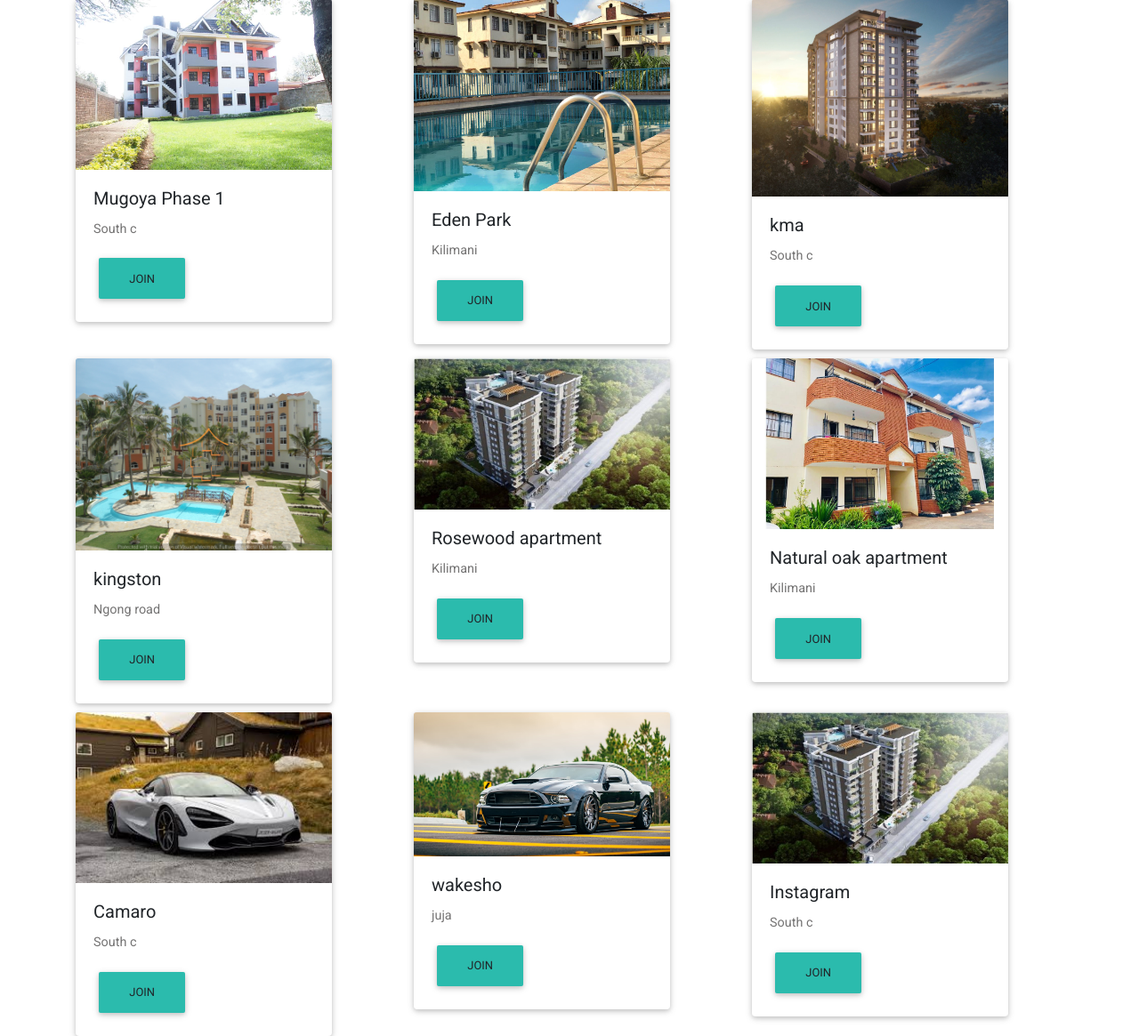
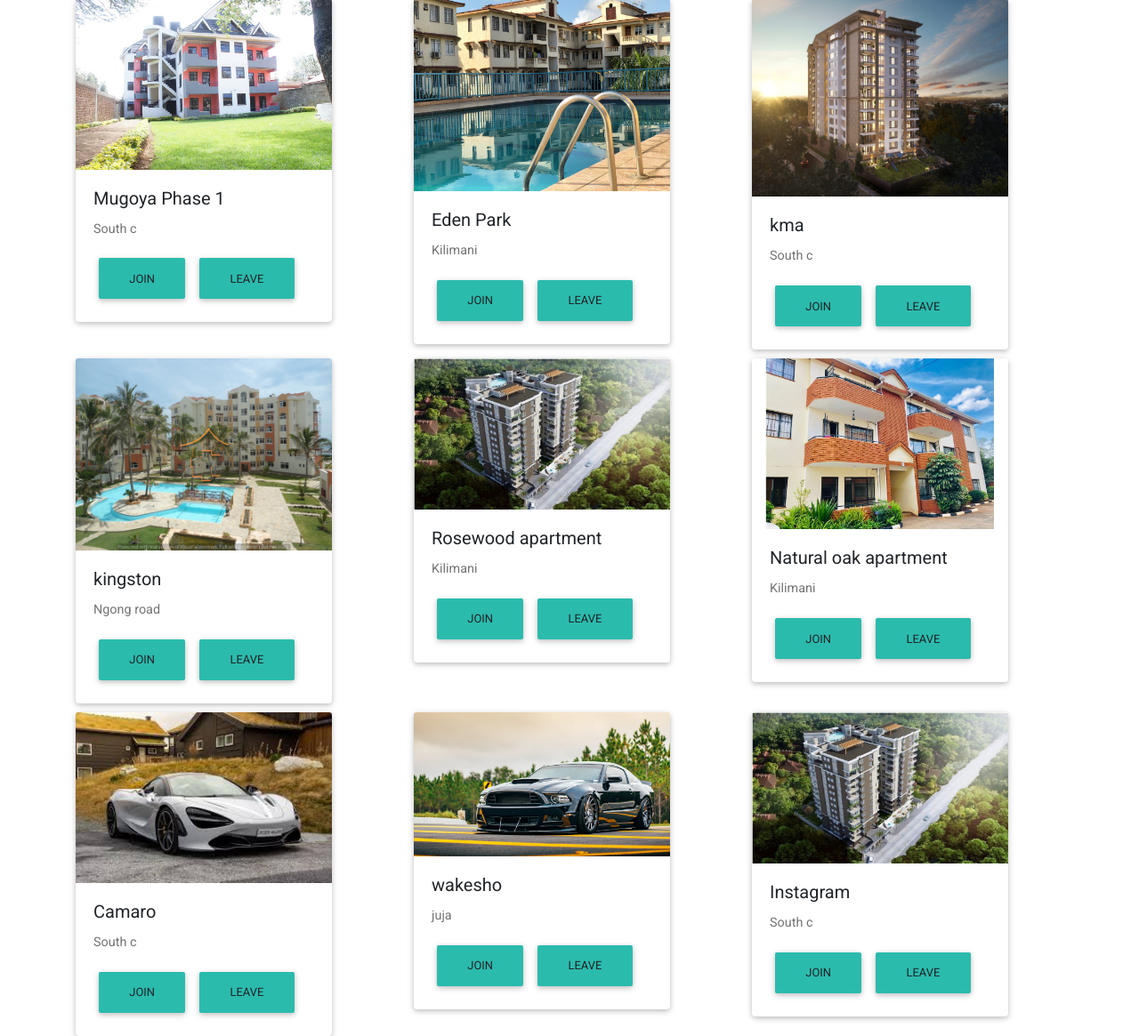
Before and after one commit to mukhtarabdirahman/home-tracker, a Django app: page / in a window 1280 px wide. Shown: the part 383-1548 px from the top of the page at 89% size. Run offline with Django 3.2, Linux system fonts and the light colour scheme; a user stored in the database is signed in; data comes from the database, SQL or seed files in the repository; some libraries are stand-ins or nearby versions.

Commit message:
leave button

```diff
--- a/hood/templates/index.html
+++ b/hood/templates/index.html
@@ -19,6 +19,7 @@
                     <h5 class="card-title">{{post.name}}</h5>
                     <p class="card-text">{{post.location}}</p>
                     <a href="" class="btn default-color">Join</a>
+                    <a href="" class="btn default-color">leave</a>
                 </div>
             </div>
         </div>
```
